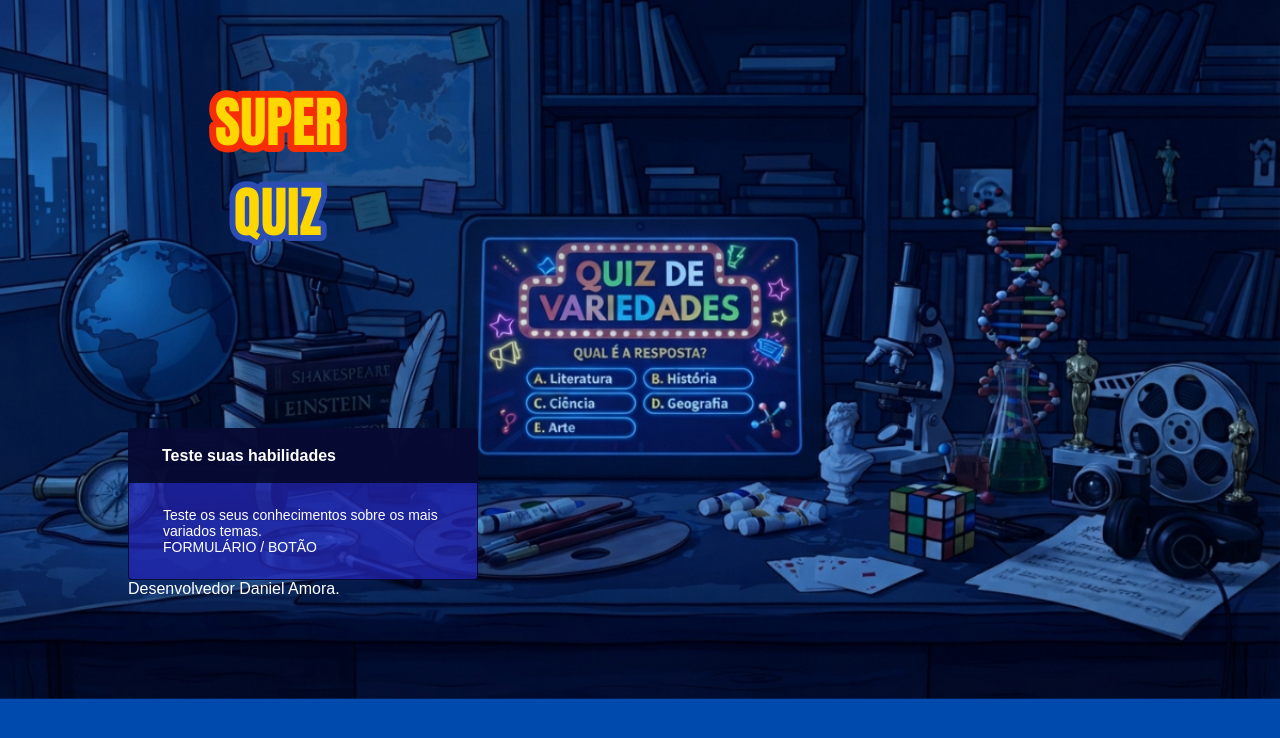
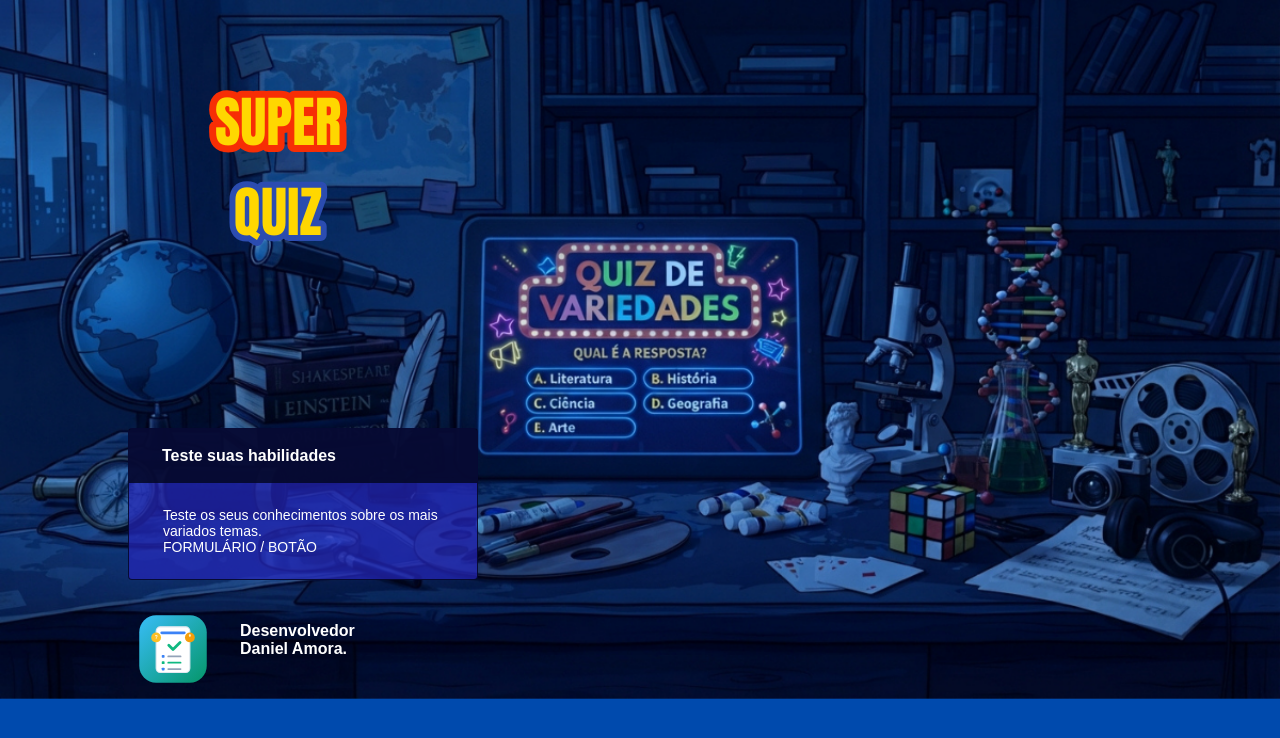
Before and after one commit to daniel-nascimento-amora/Projeto-quiz, a Next.js app: page / in a window 1280 px wide. Shown: the top 738 px of the page. Built offline with nearby package versions, Linux system fonts and the light colour scheme.

Commit message:
criando footer e logo

```diff
--- /dev/null
+++ b/app/components/Footer/footer.module.css
@@ -0,0 +1,14 @@
+.footer {
+
+    margin-top: 24px;
+    display: flex;
+    gap:22px;
+}
+
+
+
+ .footer p {
+
+    font-weight: bold;
+
+ }
--- /dev/null
+++ b/app/components/Footer/index.tsx
@@ -0,0 +1,17 @@
+import { QuizLogoBottom } from "../quizlogobottom"
+import footerStyles from "./footer.module.css"
+
+
+
+export function Footer() {
+  return (<footer className={footerStyles.footer}>
+    <div ><QuizLogoBottom />
+    </div>
+
+    <p>
+        <br/>
+      Desenvolvedor <br/>Daniel Amora.
+    </p>
+  </footer>
+  )
+}
--- /dev/null
+++ b/app/components/quizlogobottom.tsx
@@ -0,0 +1,91 @@
+export function QuizLogoBottom() {
+  return (
+    <svg
+    width="90"
+    height="90"
+    viewBox="0 0 512 512"
+    fill="none"
+    xmlns="http://www.w3.org/2000/svg"
+  >
+    {/* Fundo do Ícone (App icon arredondado com gradiente azul/verde) */}
+    <rect
+      x="64"
+      y="64"
+      width="384"
+      height="384"
+      rx="96"
+      fill="url(#paint0_linear)"
+    />
+
+    {/* Sombra suave / Prancheta branca do quiz */}
+    <rect
+      x="160"
+      y="130"
+      width="192"
+      height="260"
+      rx="24"
+      fill="#FFFFFF"
+      stroke="#E2E8F0"
+      strokeWidth="6"
+    />
+
+    {/* Cabeçalho "QUIZ TIME!" simplificado em formas/linhas */}
+    <rect x="184" y="156" width="144" height="16" rx="8" fill="#3B82F6" />
+
+    {/* Círculo do ponto de interrogação (Esquerda) */}
+    <circle cx="160" cy="190" r="28" fill="#FBBF24" />
+    <text
+      x="160"
+      y="199"
+      fill="#FFFFFF"
+      fontSize="28"
+      fontWeight="bold"
+      textAnchor="middle"
+      fontFamily="sans-serif"
+    >
+      ?
+    </text>
+
+    {/* Círculo da lâmpada (Direita) */}
+    <circle cx="352" cy="190" r="28" fill="#F59E0B" />
+    <path
+      d="M346 178C346 174.686 348.686 172 352 172C355.314 172 358 174.686 358 178C358 180.115 356.892 181.947 355.25 183V187C355.25 187.552 354.802 188 354.25 188H349.75C349.198 188 348.75 187.552 348.75 187V183C347.108 181.947 346 180.115 346 178Z"
+      fill="#FEF3C7"
+    />
+
+    {/* Ícone de Check principal central */}
+    <path
+      d="M232 235L256 259L296 219"
+      stroke="#10B981"
+      strokeWidth="16"
+      strokeLinecap="round"
+      strokeLinejoin="round"
+    />
+
+    {/* Linhas de Opções (Option A, B, C) */}
+    <rect x="192" y="290" width="16" height="16" rx="4" fill="#3B82F6" />
+    <rect x="224" y="293" width="80" height="10" rx="5" fill="#94A3B8" />
+
+    <rect x="192" y="326" width="16" height="16" rx="4" fill="#10B981" />
+    <rect x="224" y="329" width="80" height="10" rx="5" fill="#10B981" />
+
+    <rect x="192" y="362" width="16" height="16" rx="4" fill="#3B82F6" />
+    <rect x="224" y="365" width="80" height="10" rx="5" fill="#94A3B8" />
+
+    {/* Definição do Gradiente */}
+    <defs>
+      <linearGradient
+        id="paint0_linear"
+        x1="64"
+        y1="64"
+        x2="448"
+        y2="448"
+        gradientUnits="userSpaceOnUse"
+      >
+        <stop stopColor="#38BDF8" />
+        <stop offset="1" stopColor="#059669" />
+      </linearGradient>
+    </defs>
+  </svg>)
+
+}
--- a/app/page.tsx
+++ b/app/page.tsx
@@ -1,7 +1,10 @@
 import homeStyles from "./home.module.css";
 import cardStyles from "./card.module.css";
-import Quizlogo from "./components/quizlogo";
 import QuizLogo from "./components/quizlogo";
+import { QuizLogoBottom } from "./components/quizlogobottom";
+import { Footer } from "./components/Footer";
+
+
 
 
 
@@ -39,11 +42,7 @@ export default function Page() {
       </p>
     </section>
   </div>
-  <footer>
-    <p>
-      Desenvolvedor Daniel Amora.
-    </p>
-  </footer>
+  <Footer/>
 </main>
 
 
```
